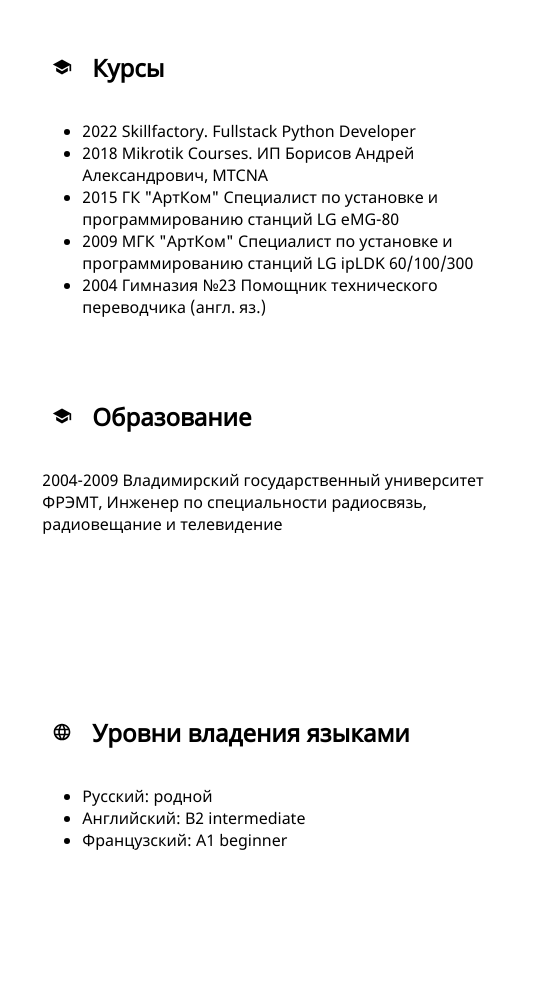
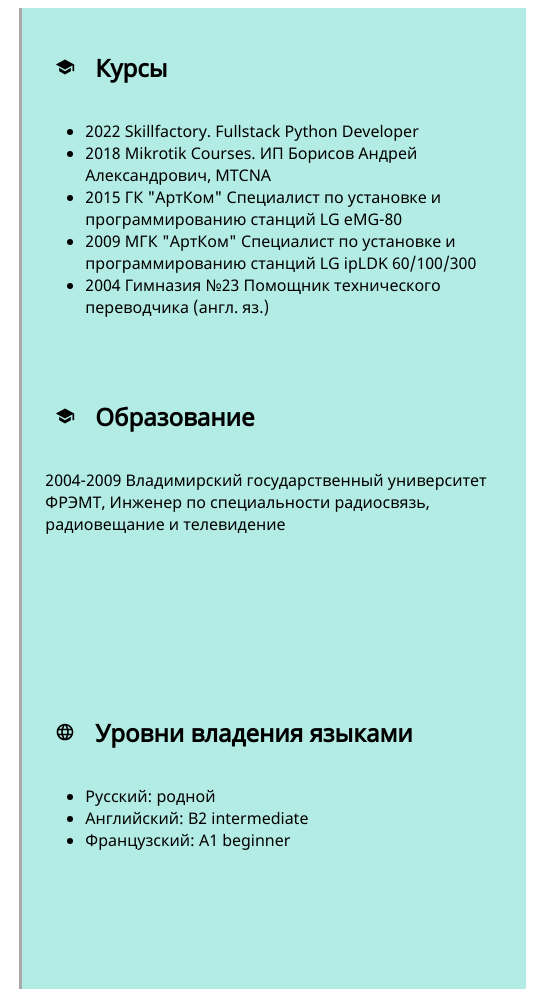
Before and after one commit to sergeylavroff/sergeylavroff.github.io, a plain HTML site: page index.html in a window 1536 px wide. Shown: the full height of the page, 1002-1536 px from the left. Drawn offline with Linux system fonts and the light colour scheme.

Commit message:
Added border for desktop view

```diff
--- a/style.css
+++ b/style.css
@@ -54,6 +54,10 @@
         "contacts expirience expirience expirience language language";
       }
       .gradient{ background: linear-gradient(to right, rgb(4, 191, 166), white);}
+      .courses, .language, .education {
+        background-color: rgb(4, 191, 166, 0.3);
+        border-left: 3px solid darkgray;
+      }
     }
 
     .grid .about  { grid-area: about; }
```
